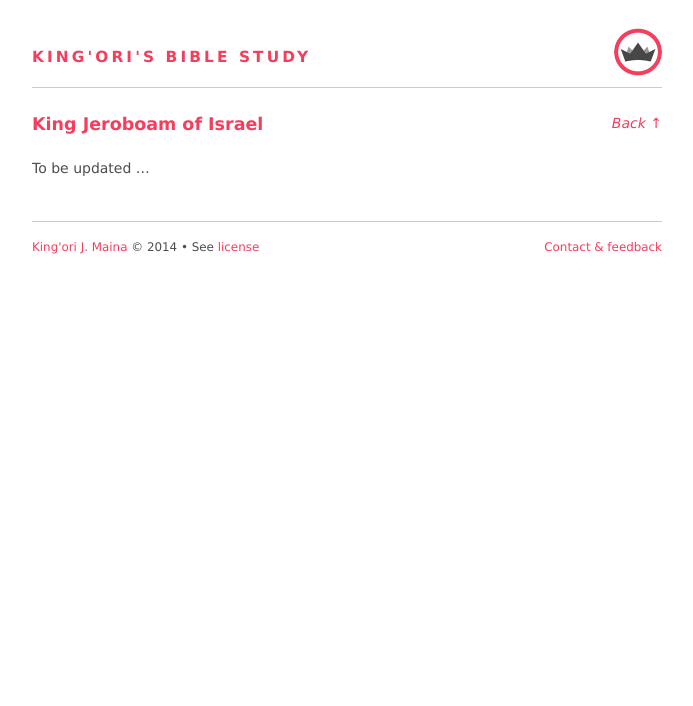
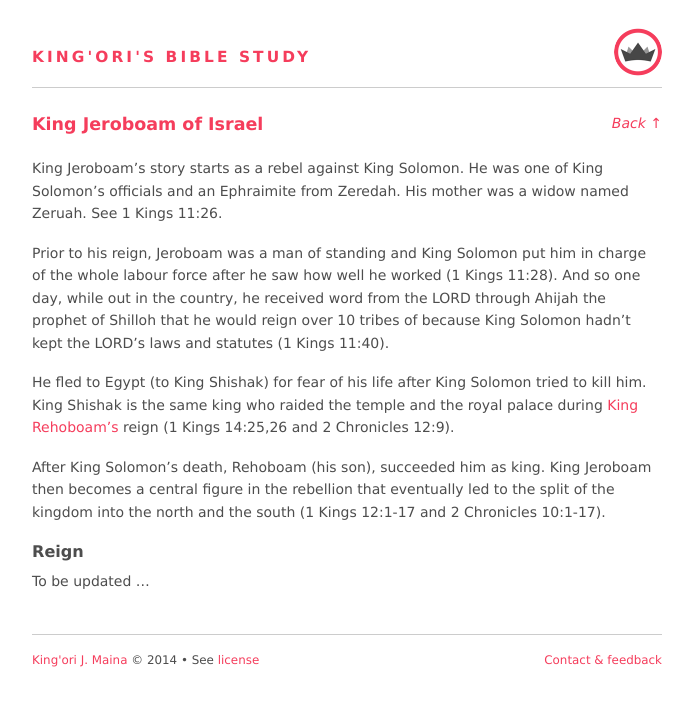
Before and after one commit to itskingori/systematic-theology, a Jekyll site: the page built from people/king-jeroboam-son-of-nebat.md, in a window 1280 px wide. Shown: the top 706 px of the page, without its empty margins (293-986 px from the left). Built offline with Jekyll 4.4.1, drawn with Linux system fonts in a browser that asks for light colours; Markdown is read by kramdown in place of the engine named in the settings.

```diff
--- a/people/king-jeroboam-son-of-nebat.md
+++ b/people/king-jeroboam-son-of-nebat.md
@@ -5,4 +5,16 @@
 sectionlink: /people/
 ---
 
+King Jeroboam's story starts as a rebel against King Solomon. He was one of King Solomon's officials and an Ephraimite from Zeredah. His mother was a widow named Zeruah. See 1 Kings 11:26.
+
+Prior to his reign, Jeroboam was a man of standing and King Solomon put him in charge of the whole labour force after he saw how well he worked (1 Kings 11:28). And so one day, while out in the country, he received word from the LORD through Ahijah the prophet of Shilloh that he would reign over 10 tribes of because King Solomon hadn't kept the LORD's laws and statutes (1 Kings 11:40).
+
+He fled to Egypt (to King Shishak) for fear of his life after King Solomon tried to kill him. King Shishak is the same king who raided the temple and the royal palace during [King Rehoboam's][king-rehoboam-son-of-king-solomon] reign (1 Kings 14:25,26 and 2 Chronicles 12:9).
+
+After King Solomon's death, Rehoboam (his son), succeeded him as king. King Jeroboam then becomes a central figure in the rebellion that eventually led to the split of the kingdom into the north and the south (1 Kings 12:1-17 and 2 Chronicles 10:1-17).
+
+### Reign
+
 To be updated ...
+
+[king-rehoboam-son-of-king-solomon]: {{ site.baseurl }}/people/king-rehoboam-son-of-king-solomon/
```
